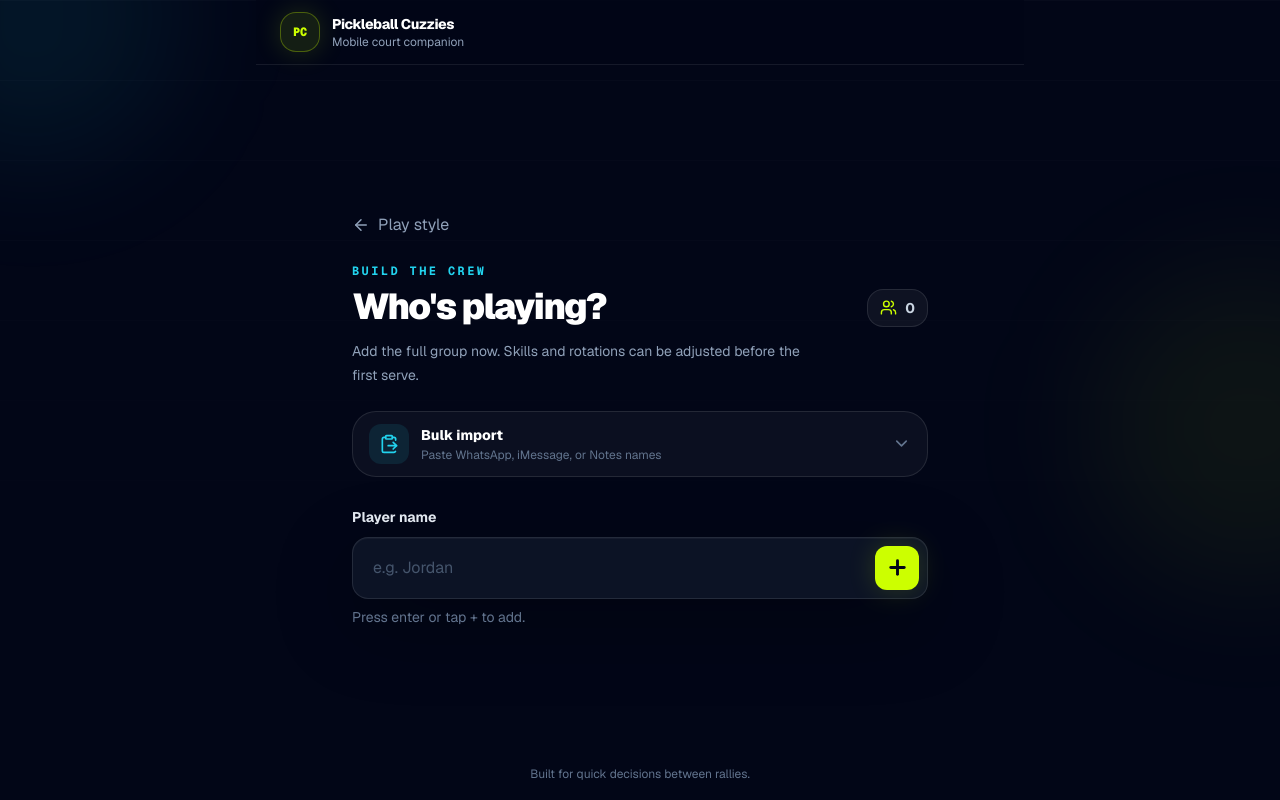
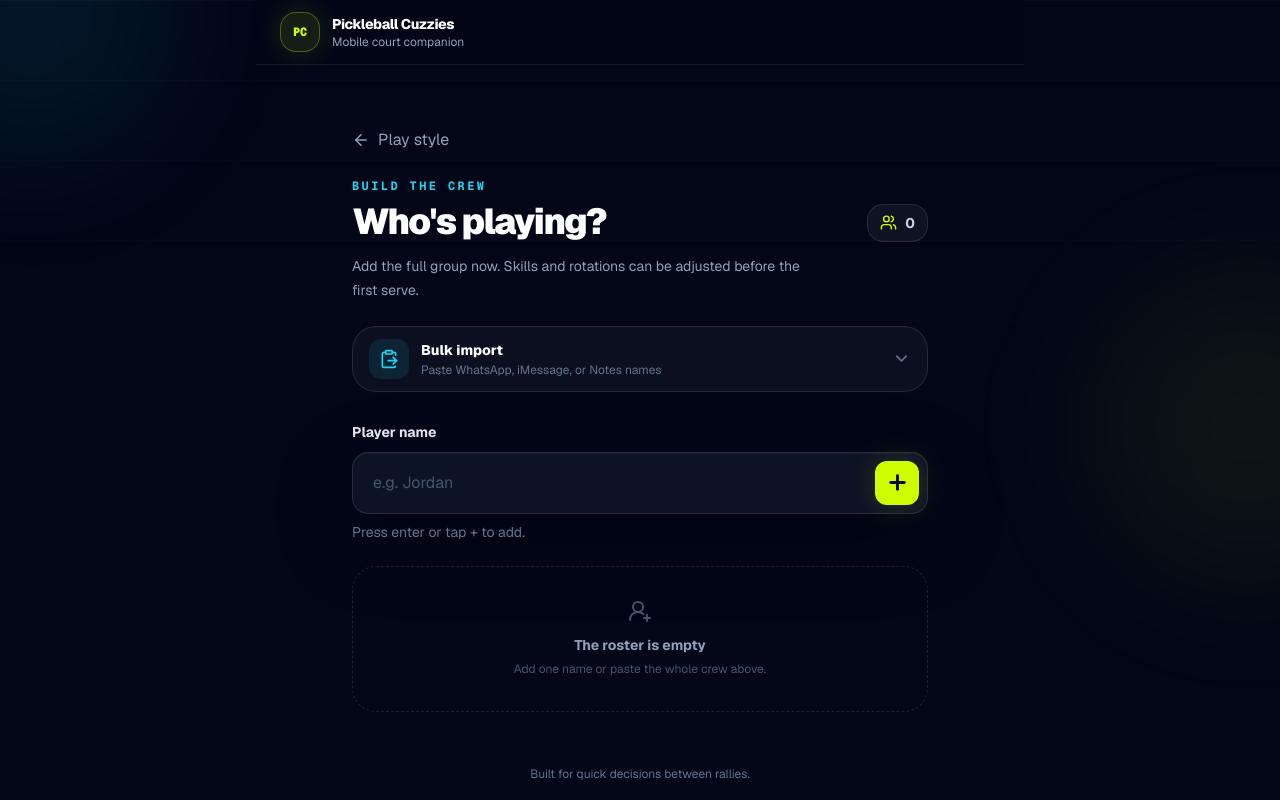
Before and after one commit to KashyapHegdeKota/pickleball-cuzzies, a Next.js app: page / in a window 1280 px wide. Both pictures are taken after a click on the button "Build the roster". Built offline with nearby package versions, Linux system fonts and the light colour scheme.

Commit message:
feat: build editable player roster

```diff
--- a/components/PickleballCuzziesApp.tsx
+++ b/components/PickleballCuzziesApp.tsx
@@ -61,6 +61,12 @@ export function PickleballCuzziesApp() {
             ),
           }))
         }
+        onDeletePlayer={(playerId) =>
+          setAppState((current) => ({
+            ...current,
+            players: current.players.filter((player) => player.id !== playerId),
+          }))
+        }
       />
     );
   }
--- /dev/null
+++ b/components/onboarding/PlayerList.tsx
@@ -0,0 +1,69 @@
+"use client";
+
+import { Trash2, UserRoundPlus } from "lucide-react";
+import type { Player } from "@/types/game";
+import { SkillTierSelector } from "./SkillTierSelector";
+
+type PlayerListProps = {
+  players: Player[];
+  onUpdateSkill: (playerId: string, skill: Player["skill"]) => void;
+  onDelete: (playerId: string) => void;
+};
+
+export function PlayerList({
+  players,
+  onUpdateSkill,
+  onDelete,
+}: PlayerListProps) {
+  if (players.length === 0) {
+    return (
+      <div className="mt-6 rounded-3xl border border-dashed border-white/10 px-5 py-8 text-center">
+        <UserRoundPlus
+          aria-hidden="true"
+          size={24}
+          className="mx-auto text-slate-600"
+        />
+        <p className="mt-3 text-sm font-bold text-slate-400">The roster is empty</p>
+        <p className="mt-1 text-xs leading-5 text-slate-600">
+          Add one name or paste the whole crew above.
+        </p>
+      </div>
+    );
+  }
+
+  return (
+    <ol className="mt-6 grid grid-cols-1 gap-3 sm:grid-cols-2" aria-label="Players added">
+      {players.map((player, index) => (
+        <li
+          key={player.id}
+          className="rounded-3xl border border-white/8 bg-white/4 p-3 shadow-[inset_0_1px_0_rgb(255_255_255/0.03)]"
+        >
+          <div className="flex min-h-11 items-center gap-3">
+            <span className="grid size-8 shrink-0 place-items-center rounded-xl bg-white/5 font-mono text-xs text-slate-500">
+              {String(index + 1).padStart(2, "0")}
+            </span>
+            <span className="min-w-0 flex-1 truncate font-extrabold tracking-tight text-slate-100">
+              {player.name}
+            </span>
+            <button
+              type="button"
+              onClick={() => onDelete(player.id)}
+              aria-label={`Delete ${player.name}`}
+              className="grid size-11 shrink-0 place-items-center rounded-xl text-slate-600 hover:bg-orange-500/10 hover:text-orange-400"
+            >
+              <Trash2 aria-hidden="true" size={19} />
+            </button>
+          </div>
+
+          <div className="mt-2">
+            <SkillTierSelector
+              value={player.skill}
+              onChange={(skill) => onUpdateSkill(player.id, skill)}
+              playerName={player.name}
+            />
+          </div>
+        </li>
+      ))}
+    </ol>
+  );
+}
--- a/components/onboarding/PlayerOnboarding.tsx
+++ b/components/onboarding/PlayerOnboarding.tsx
@@ -4,13 +4,14 @@ import { ArrowLeft, Plus, Users } from "lucide-react";
 import { useState, type FormEvent } from "react";
 import type { Player } from "@/types/game";
 import { BulkImport } from "./BulkImport";
-import { SkillTierSelector } from "./SkillTierSelector";
+import { PlayerList } from "./PlayerList";
 
 type PlayerOnboardingProps = {
   players: Player[];
   onAddPlayer: (name: string) => void;
   onAddPlayers: (names: string[]) => void;
   onUpdateSkill: (playerId: string, skill: Player["skill"]) => void;
+  onDeletePlayer: (playerId: string) => void;
   onBack: () => void;
 };
 
@@ -23,6 +24,7 @@ export function PlayerOnboarding({
   onAddPlayer,
   onAddPlayers,
   onUpdateSkill,
+  onDeletePlayer,
   onBack,
 }: PlayerOnboardingProps) {
   const [name, setName] = useState("");
@@ -120,28 +122,11 @@ export function PlayerOnboarding({
         </p>
       </form>
 
-      {players.length > 0 && (
-        <div className="mt-5 space-y-2" aria-label="Players added">
-          {players.map((player, index) => (
-            <div
-              key={player.id}
-              className="flex min-h-12 flex-wrap items-center gap-3 rounded-2xl border border-white/8 bg-white/4 p-3"
-            >
-              <span className="font-mono text-xs text-slate-600">
-                {String(index + 1).padStart(2, "0")}
-              </span>
-              <span className="min-w-24 flex-1 truncate font-bold text-slate-100">
-                {player.name}
-              </span>
-              <SkillTierSelector
-                value={player.skill}
-                onChange={(skill) => onUpdateSkill(player.id, skill)}
-                playerName={player.name}
-              />
-            </div>
-          ))}
-        </div>
-      )}
+      <PlayerList
+        players={players}
+        onUpdateSkill={onUpdateSkill}
+        onDelete={onDeletePlayer}
+      />
     </section>
   );
 }
--- a/hooks/useLocalStorage.ts
+++ b/hooks/useLocalStorage.ts
@@ -23,6 +23,11 @@ export function useLocalStorage<T>(
   const [isHydrated, setIsHydrated] = useState(false);
 
   useEffect(() => {
+    let isCurrent = true;
+
+    queueMicrotask(() => {
+      if (!isCurrent) return;
+
       try {
         const serializedValue = window.localStorage.getItem(key);
         if (serializedValue !== null) {
@@ -33,6 +38,11 @@ export function useLocalStorage<T>(
       } finally {
         setIsHydrated(true);
       }
+    });
+
+    return () => {
+      isCurrent = false;
+    };
   }, [key]);
 
   useEffect(() => {
```
Lines whose indentation alone changed are shown as unchanged.
